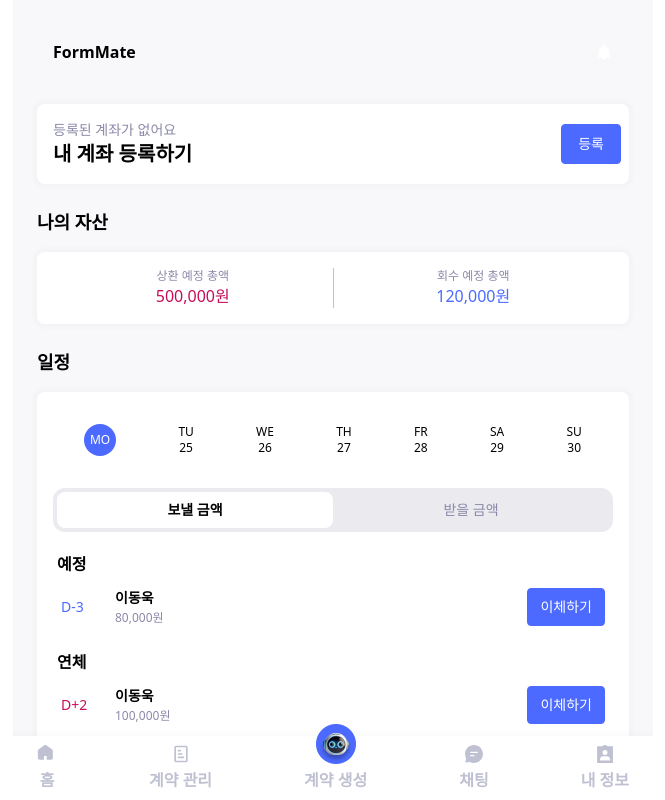
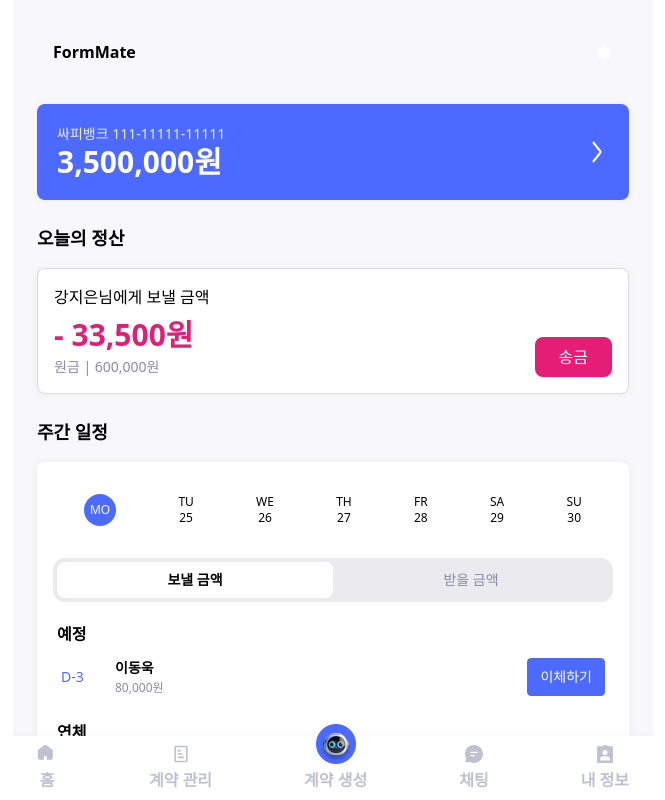
Before and after one commit to FormMate205/FormMate, a React (Vite) app in the folder Frontend/: page / in a window 1280 px wide. Shown: the whole page, without its empty margins (307-972 px from the left). Built offline with nearby package versions, Linux system fonts and the light colour scheme; a web font is replaced by a local one.

Commit message:
publish: 홈페이지 퍼블리싱 수정 (진행중)

```diff
--- a/Frontend/src/components/ui/button.tsx
+++ b/Frontend/src/components/ui/button.tsx
@@ -19,6 +19,8 @@ const buttonVariants = cva(
                 choiceFill:
                     'bg-primary-500 border border-primary-500 text-white text-sm font-medium rounded-[4px] px-3 py-2',
                 light: 'bg-primary-50 text-primary-500 mt-4 w-full rounded py-2',
+                sendPlus: 'bg-primary-500 px-6 py-2 text-white',
+                sendMinus: 'bg-subPink-600 px-6 py-2 text-white',
             },
         },
         defaultVariants: {
--- a/Frontend/src/pages/home/Home.tsx
+++ b/Frontend/src/pages/home/Home.tsx
@@ -1,7 +1,7 @@
 import { Footer, Header } from '@/widgets';
 import AccountInfo from './ui/AccountInfo';
-import AssetInfo from './ui/AssetInfo';
 import Schedule from './ui/Schedule';
+import TodaySettlement from './ui/TodaySettlement';
 
 const Home = () => {
     return (
@@ -10,7 +10,13 @@ const Home = () => {
                 <div className='flex flex-col gap-6 p-6'>
                     <Header title='FormMate' isHome={true} />
                     <AccountInfo />
-                    <AssetInfo />
+                    <TodaySettlement
+                        hasTodayTransaction={true}
+                        isSend={true}
+                        targetName='강지은'
+                        amount={33500}
+                        principal={600000}
+                    />
                     <Schedule />
                 </div>
             </div>
--- a/Frontend/src/pages/home/index.tsx
+++ b/Frontend/src/pages/home/index.tsx
@@ -2,3 +2,4 @@ export { default as AccountInfo } from './ui/AccountInfo';
 export { default as AssetInfo } from './ui/AssetInfo';
 export { default as Calendar } from './ui/Calendar';
 export { default as Schedule } from './ui/Schedule';
+export { default as TodaySettlement } from './ui/TodaySettlement';
--- a/Frontend/src/pages/home/ui/AccountInfo.tsx
+++ b/Frontend/src/pages/home/ui/AccountInfo.tsx
@@ -1,31 +1,39 @@
 import { useNavigate } from 'react-router-dom';
 import { Button } from '@/components/ui/button';
+import { Icons } from '@/shared';
 
 const AccountInfo = () => {
-    const hasAccount = false;
+    const hasAccount = true;
     const navigate = useNavigate();
 
     return (
-        <div className='flex items-center justify-between rounded-lg bg-white p-2 shadow-sm'>
+        <div className='bg-primary-500 flex items-center justify-between rounded-lg p-2 shadow-sm'>
             {hasAccount ? (
                 <>
-                    <div className='w-full p-3'>
+                    <div className='flex w-full items-center justify-between p-3'>
                         <div>
-                            <p className='text-line-500 text-sm'>
+                            <p className='text-line-100 text-sm'>
                                 싸피뱅크 111-11111-11111
                             </p>
-                            <p className='text-3xl font-semibold'>
+                            <p className='text-3xl font-semibold text-white'>
                                 3,500,000원
                             </p>
                         </div>
-                        <div className='mt-1 flex justify-end'>
+                        <div>
+                            <Icons
+                                name='chev-right'
+                                className='fill-white'
+                                onClick={() => navigate('/transaction')}
+                            />
+                        </div>
+                        {/* <div className='mt-1 flex justify-end'>
                             <Button
                                 variant={'choiceFill'}
                                 className='h-[40px] w-auto px-4'
                             >
                                 송금
                             </Button>
-                        </div>
+                        </div> */}
                     </div>
                 </>
             ) : (
--- a/Frontend/src/pages/home/ui/Schedule.tsx
+++ b/Frontend/src/pages/home/ui/Schedule.tsx
@@ -8,7 +8,7 @@ const Schedule = () => {
 
     return (
         <div className='mb-20'>
-            <p className='mb-4 text-lg font-semibold'>일정</p>
+            <p className='mb-4 text-lg font-semibold'>주간 일정</p>
             <div className='rounded-lg bg-white p-4 pt-8 shadow-sm'>
                 <Calendar />
 
--- /dev/null
+++ b/Frontend/src/pages/home/ui/TodaySettlement.tsx
@@ -0,0 +1,73 @@
+import { useNavigate } from 'react-router-dom';
+import { Button } from '@/components/ui/button';
+
+interface TodaySettlementProps {
+    hasTodayTransaction: boolean;
+    isSend?: boolean;
+    targetName?: string;
+    amount?: number;
+    principal?: number;
+}
+
+const TodaySettlement = ({
+    hasTodayTransaction,
+    isSend = true,
+    targetName = '',
+    amount = 0,
+    principal = 0,
+}: TodaySettlementProps) => {
+    const navigate = useNavigate();
+
+    return (
+        <div>
+            <p className='mb-4 text-lg font-semibold'>오늘의 정산</p>
+            <div className='border-line-200 rounded-lg border bg-white p-4 shadow-sm'>
+                {hasTodayTransaction ? (
+                    <div className='flex items-end justify-between'>
+                        <div>
+                            <p className='mb-2'>{targetName}님에게 보낼 금액</p>
+                            <p
+                                className={`mb-1 text-3xl font-bold ${
+                                    isSend
+                                        ? 'text-subPink-600'
+                                        : 'text-primary-500'
+                                }`}
+                            >
+                                {isSend ? '-' : '+'} {amount.toLocaleString()}원
+                            </p>
+                            <p className='text-line-500 text-sm'>
+                                원금 | {principal.toLocaleString()}원
+                            </p>
+                        </div>
+                        <Button
+                            variant='sendMinus'
+                            // className='h-10 px-6'
+                            onClick={() => navigate('/transaction')}
+                        >
+                            송금
+                        </Button>
+                    </div>
+                ) : (
+                    <div className='flex items-center justify-between'>
+                        <div>
+                            <p className='mb-2 text-sm'>예정된 내역이 없어요</p>
+                            <p className='text-subPink-700 mb-1 text-xl font-bold'>
+                                ?원
+                            </p>
+                            <p className='text-line-500 text-xs'>원금 | ?원</p>
+                        </div>
+                        <Button
+                            variant='primary'
+                            className='h-10 px-6'
+                            onClick={() => navigate('/contracts')}
+                        >
+                            거래 내역 보기
+                        </Button>
+                    </div>
+                )}
+            </div>
+        </div>
+    );
+};
+
+export default TodaySettlement;
```
Also changed, not shown: Frontend/public/assets/images/cones.png (added).
